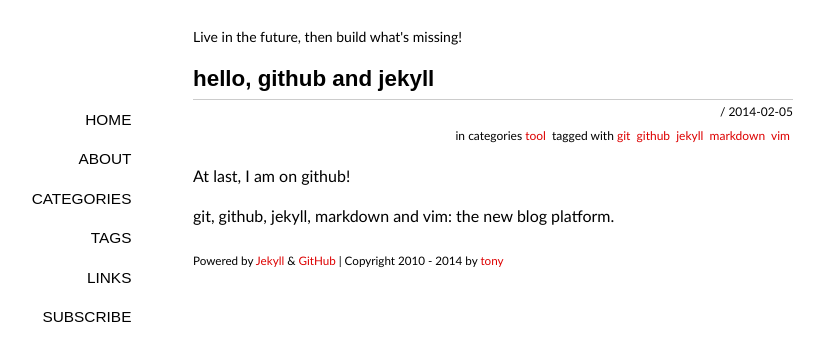
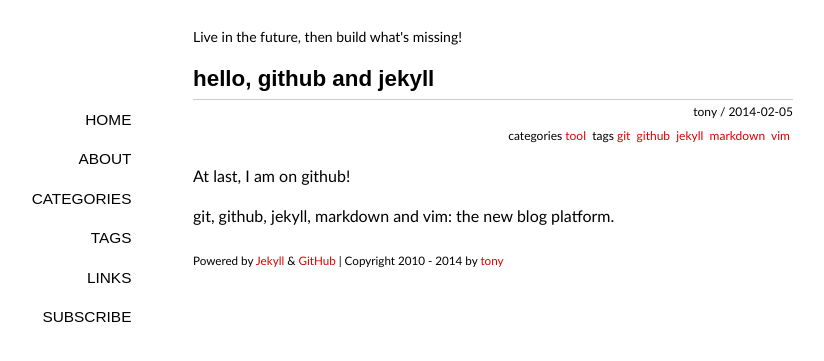
Before and after one commit to tonyskywalker/tonyskywalker.github.io, a Jekyll site: the page built from _posts/2014-02-05-hello-github-jekyll.md, in a window 1280 px wide. Shown: the top 361 px of the page, without its empty margins (147-971 px from the left). Built offline with Jekyll 4.4.1, drawn with Linux system fonts in a browser that asks for light colours; some web fonts are replaced; comment, search, counter and statistics services are not loaded.

Commit message:
update posts

```diff
--- a/_layouts/post.html
+++ b/_layouts/post.html
@@ -8,14 +8,14 @@ layout: default
 </span>
 
 <span class="time">
-	/
+	tony /
 	<time datetime="{{ page.date | date:"%Y-%m-%d" }}">{{ page.date | date:"%Y-%m-%d" }}</time>
 </span>
 <br/>
 
 {% if page.categories %}
 <span class="categories">
-	in categories
+	categories
 	{% for cat in page.categories %}
 	<a href="{{ site.url }}/categories/#{{ cat }}" title="{{ cat }}">{{ cat }}</a>&nbsp;
 	{% endfor %}
@@ -24,7 +24,7 @@ layout: default
 
 {% if page.tags %}
 <span class="tags">
-	tagged with
+	tags
 	{% for tag in page.tags %}
 	<a href="{{ site.url }}/tags/#{{ tag }}" title="{{ tag }}">{{ tag }}</a>&nbsp;
 	{% endfor %}
```
